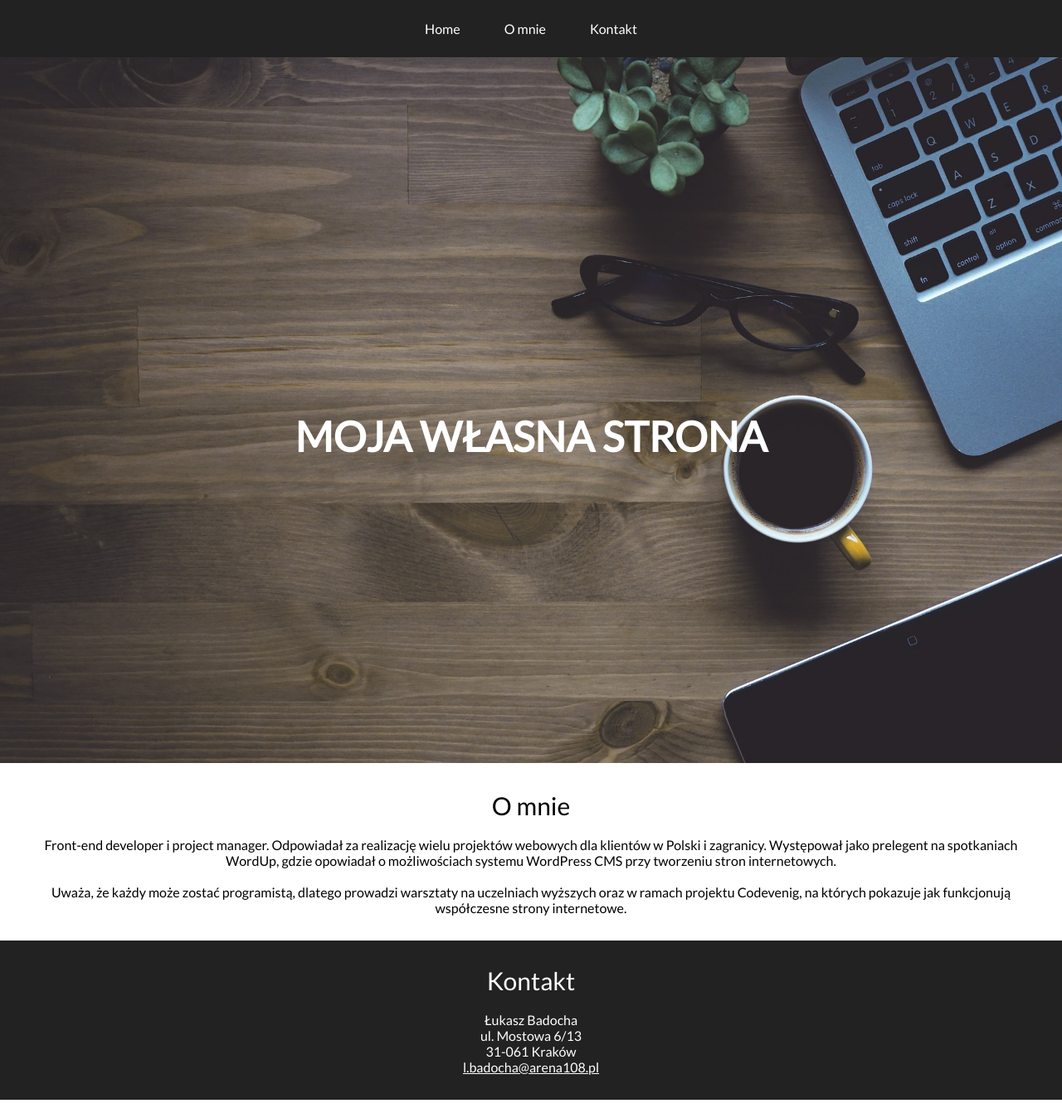
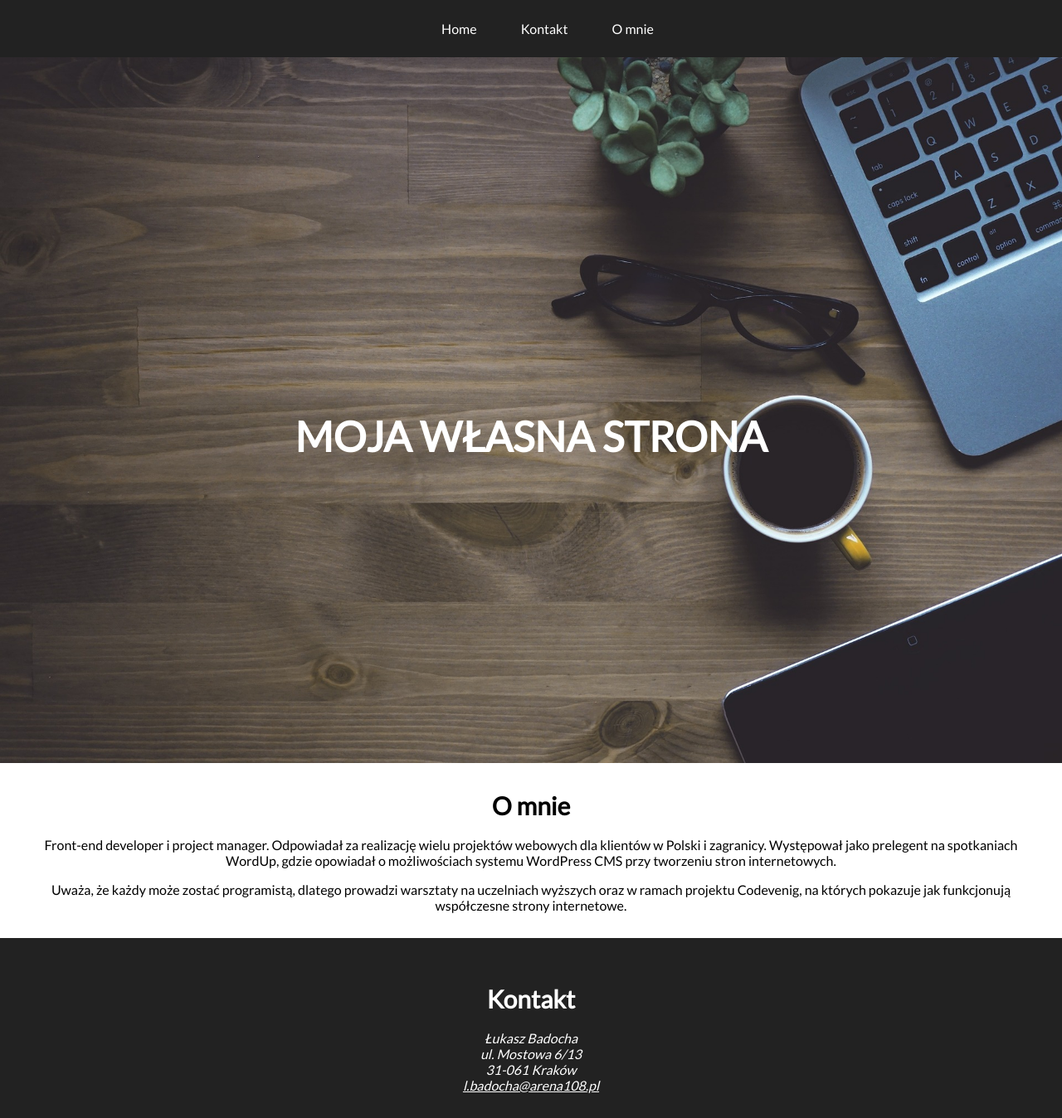
Before and after one commit to abechta/HTML_zadania, a plain HTML site: page 4-semantyka/projekt-do-poprawy/index.html in a window 1280 px wide. Shown: the whole page at 83% size. Before the commit the page ends 1326 px from the top, so only its background shows below. Drawn offline with Linux system fonts and the light colour scheme.

Commit message:
odpowiedz zadanie 4

```diff
--- a/4-semantyka/projekt-do-poprawy/index.html
+++ b/4-semantyka/projekt-do-poprawy/index.html
@@ -12,42 +12,42 @@
   </head>
 
   <body>
-    <div id="menu">
-      <div class="menu-item"><a href="#">Home</a></div>
-      <div class="menu-item"><a href="#about">O mnie</a></div>
-      <div class="menu-item"><a href="#contact">Kontakt</a></div>
-    </div>
+    <nav id="menu">
+      <ul>
+        <li class="menu-item"><a href="#">Home</a></li>
+        <li class="menu-item"><a href="#contact">Kontakt</a></li>
+        <li class="menu-item"><a href="#about">O mnie</a></li>
+      </ul>
+    </nav>
 
-    <div id="header">
+    <header id="header">
       <img src="img/header-background.jpg" alt="Zdjęcie nagłówkowe" />
-      <div id="main-header-text">Moja własna strona</div>
-    </div>
+      <h1 id="main-header-text">Moja własna strona</h1>
+    </header>
 
-    <div id="about">
-      <div id="about-header">O mnie</div>
-      <div class="about-content">
+    <section id="about">
+      <h2 id="about-header">O mnie</h2>
+      <p class="about-content">
         Front-end developer i project manager. Odpowiadał za realizację wielu
         projektów webowych dla klientów w Polski i zagranicy. Występował jako
         prelegent na spotkaniach WordUp, gdzie opowiadał o możliwościach systemu
         WordPress CMS przy tworzeniu stron internetowych.
-      </div>
-      <br />
-
-      <div class="about-content">
+      </p>
+      <p class="about-content">
         Uważa, że każdy może zostać programistą, dlatego prowadzi warsztaty na
         uczelniach wyższych oraz w ramach projektu Codevenig, na których
         pokazuje jak funkcjonują współczesne strony internetowe.
-      </div>
-    </div>
+      </p>
+    </section>
 
-    <div id="contact">
-      <div id="contact-header">Kontakt</div>
-      <div id="contact-content">
+    <footer id="contact">
+      <h2 id="contact-header">Kontakt</h2>
+      <address id="contact-content">
         Łukasz Badocha<br />
         ul. Mostowa 6/13<br />
         31-061 Kraków<br />
         <a href="mailto:l.badocha@arena108.pl">l.badocha@arena108.pl</a>
-      </div>
-    </div>
+      </address>
+    </footer>
   </body>
 </html>
```
